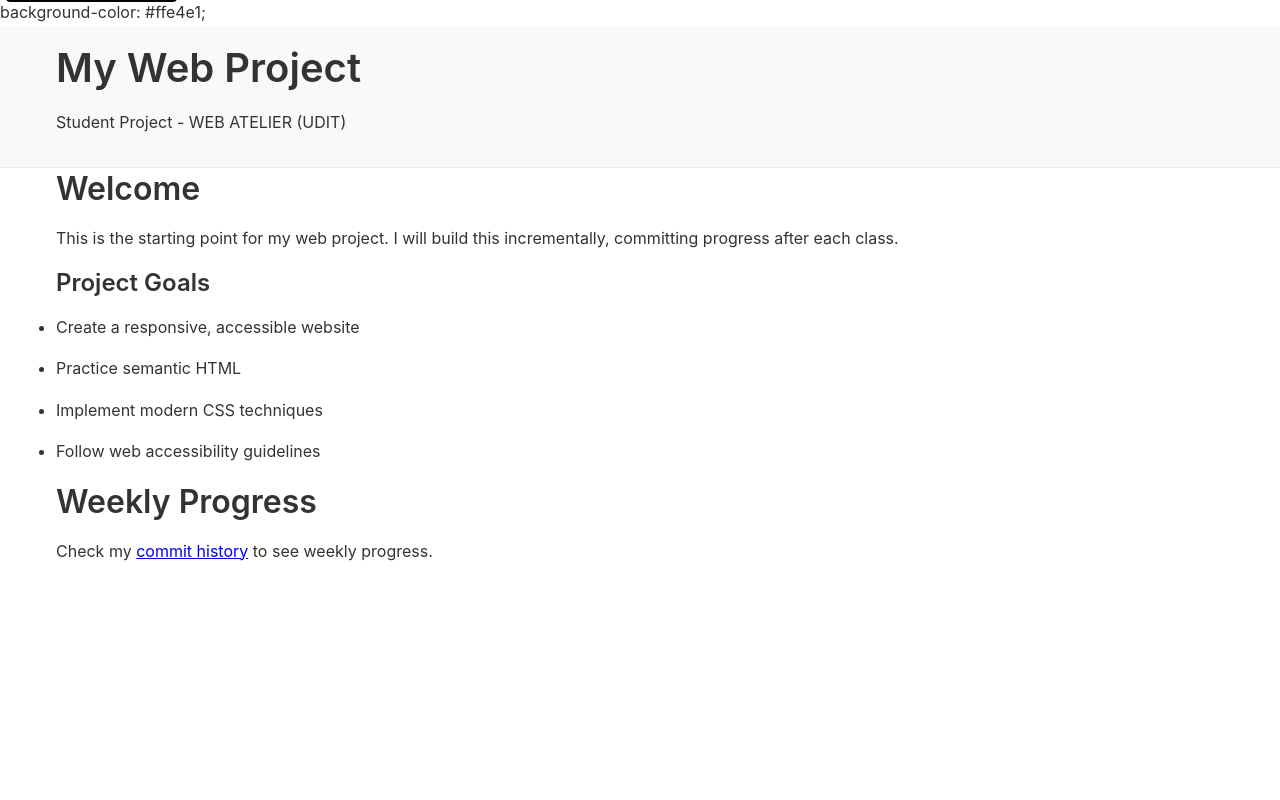
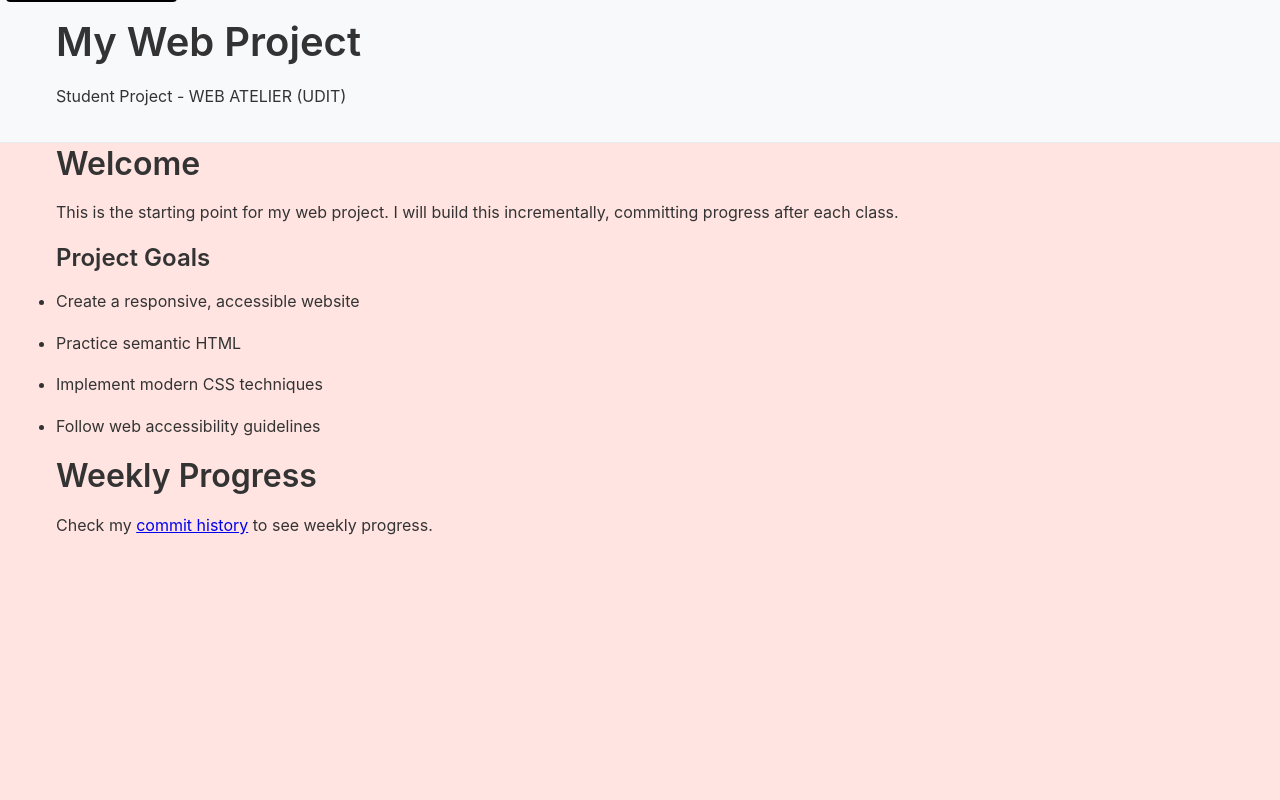
Before and after one commit to nicolefoster/advanced-web-design, a website: page index.html in a window 1280 px wide. Shown: the top 800 px of the page. Drawn offline with Linux system fonts and the light colour scheme.

Commit message:
cambiar el color

```diff
--- a/index.html
+++ b/index.html
@@ -6,9 +6,13 @@
 		<title>My Web Project - WEB ATELIER (UDIT)</title>
 		<meta name="description" content="A student web project for WEB ATELIER (UDIT) course" />
 		<link rel="stylesheet" href="assets/css/style.css" />
+		<style>
+            body {
+                background-color: #ffe4e1; /* Pale pink */
+            }
+        </style>
 	</head>
 	<body>
-		 background-color: #ffe4e1;
 		<a href="#main" class="skip-link">Skip to main content</a>
 
 		<header>
```
